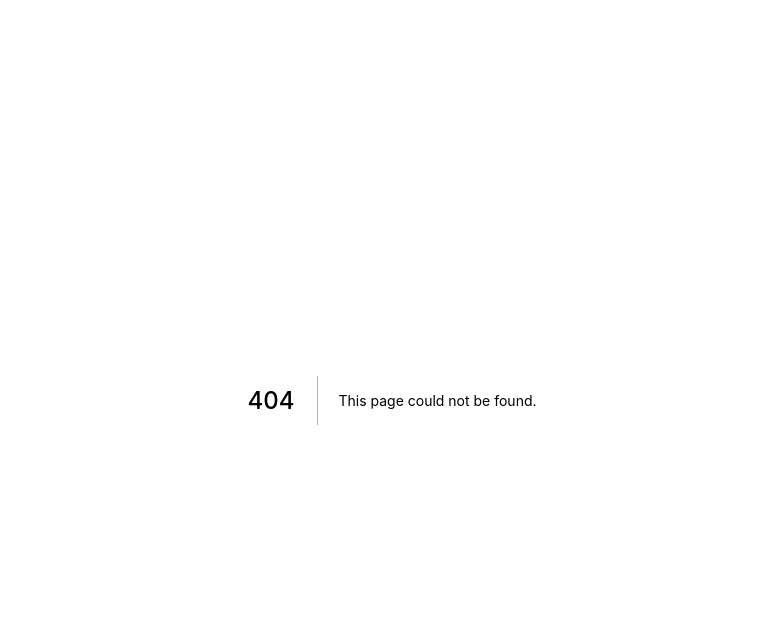
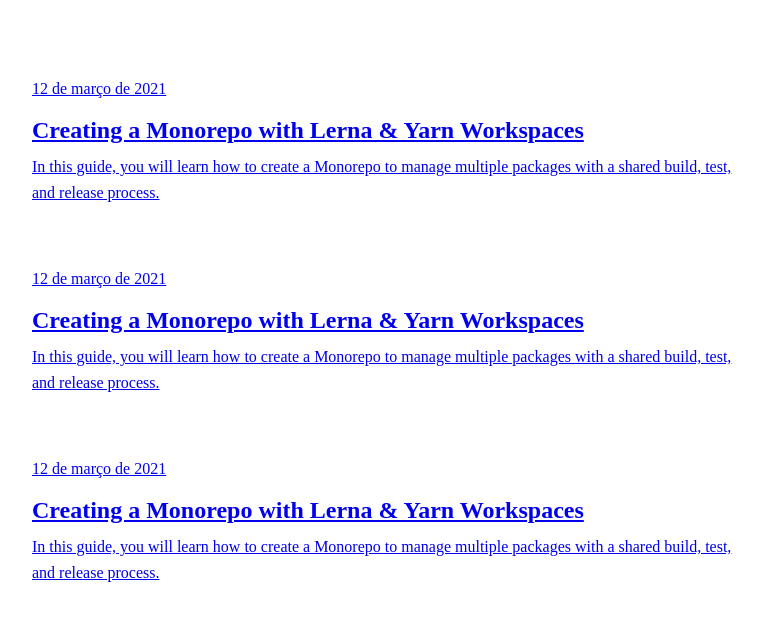
Before and after one commit to jtiagosantos/ig.news, a Next.js app: page /posts in a window 1280 px wide. Before the commit this address had no page. Shown: the top 620 px of the page, without its empty margins (248-1011 px from the left). Built offline with nearby package versions, Linux system fonts and the light colour scheme.

Commit message:
feat: add posts page

```diff
--- /dev/null
+++ b/src/pages/posts/index.tsx
@@ -0,0 +1,32 @@
+import Head from 'next/head';
+import styles from './styles.module.scss';
+
+export default function Posts() {
+  return (
+      <>
+        <Head>
+          <title>Posts | Ignews</title>
+        </Head>
+
+        <main className={styles.container}>
+          <div className={styles.posts}>
+            <a href="#">
+              <time>12 de março de 2021</time>
+              <strong>Creating a Monorepo with Lerna & Yarn Workspaces</strong>
+              <p>In this guide, you will learn how to create a Monorepo to manage multiple packages with a shared build, test, and release process.</p>
+            </a>
+            <a href="#">
+              <time>12 de março de 2021</time>
+              <strong>Creating a Monorepo with Lerna & Yarn Workspaces</strong>
+              <p>In this guide, you will learn how to create a Monorepo to manage multiple packages with a shared build, test, and release process.</p>
+            </a>
+            <a href="#">
+              <time>12 de março de 2021</time>
+              <strong>Creating a Monorepo with Lerna & Yarn Workspaces</strong>
+              <p>In this guide, you will learn how to create a Monorepo to manage multiple packages with a shared build, test, and release process.</p>
+            </a>
+          </div>
+        </main>
+      </>
+  );
+}
--- /dev/null
+++ b/src/pages/posts/styles.module.scss
@@ -0,0 +1,45 @@
+.container {
+  max-width: 1120px;
+  margin: 0 auto;
+  padding: 0 2rem;
+}
+
+.posts {
+  max-width: 720px;
+  margin: 5rem auto 0;
+
+  a {
+    display: block;
+
+    & + a {
+      margin-top: 2rem;
+      padding-top: 2rem;
+      border-top: 1px solid var(--gray-700);
+    }
+
+    time {
+      font-size: 1rem;
+      display: flex;
+      align-items: center;
+      color: var(--gray-300);
+    }
+
+    strong {
+      display: block;
+      font-size: 1.5rem;
+      margin-top: 1rem;
+      line-height: 2rem;
+      transition: color 0.2s;
+    }
+
+    p {
+      color: var(--gray-300);
+      margin-top: 0.5rem;
+      line-height: 1.625rem;
+    }
+
+    &:hover strong {
+      color: var(--yellow-500);
+    }
+  }
+}
--- a/src/styles/global.scss
+++ b/src/styles/global.scss
@@ -9,6 +9,7 @@
 
   --gray-100: #e1e1e6;
   --gray-300: #a8a8b3;
+  --gray-700: #323238;
   --gray-800: #29292e;
   --gray-850: #1f2729;
   --gray-900: #121214;
```
